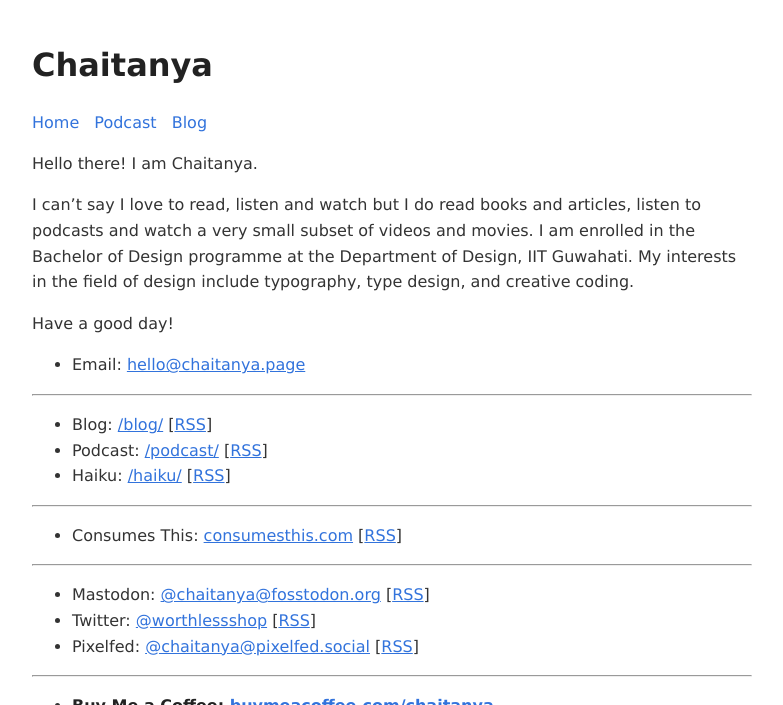
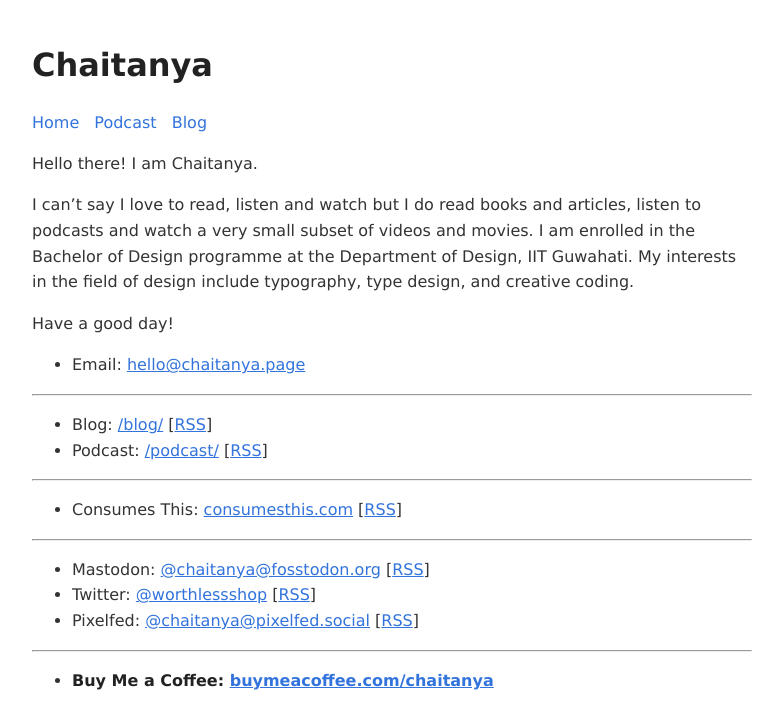
Before and after one commit to chtny/chtny.github.io, a Jekyll site: the page built from index.md, in a window 1280 px wide, cut to the strip 0-705 px from the top of the page. Shown: the whole strip, without its empty margins (248-1031 px from the left). Built offline with Jekyll 4.4.1, drawn with Linux system fonts in a browser that asks for light colours.

Commit message:
Update index.md

```diff
--- a/index.md
+++ b/index.md
@@ -14,7 +14,6 @@ Have a good day!
 
 - Blog: [/blog/](https://chaitanya.page/blog/) \[[RSS](https://chaitanya.page/rss)]
 - Podcast: [/podcast/](https://chaitanya.page/podcast/) \[[RSS](https://chaitanya.page/feed/podcast)]
-- Haiku: [/haiku/](https://chaitanya.page/haiku/) \[[RSS](https://chaitanya.page/rss)]
 
 ---
 
```
Also changed, not shown: other parts of index.md (+2 -0 lines).
